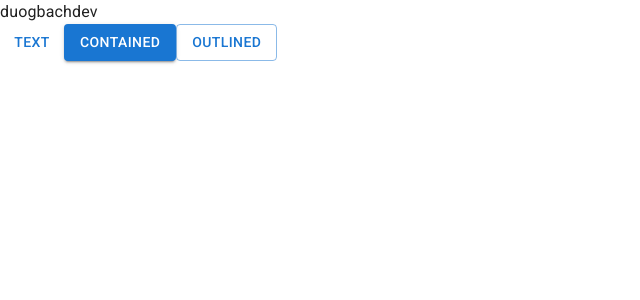
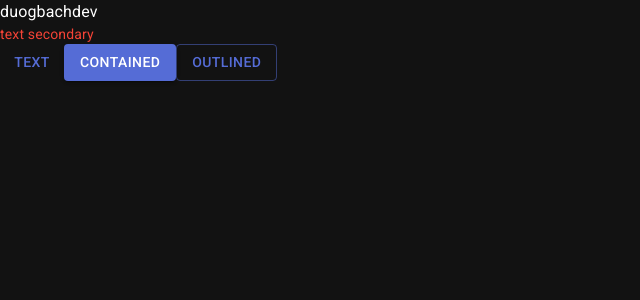
Before and after one commit to duogbachdev/trello-web, a React (Vite) app: page / in a window 1280 px wide. Shown: the top 300 px of the page, without its empty margins (0-640 px from the left). Built offline with nearby package versions, Linux system fonts and the light colour scheme.

Commit message:
Add Config MUI Theme

```diff
--- a/src/App.jsx
+++ b/src/App.jsx
@@ -1,9 +1,14 @@
 import Button from '@mui/material/Button'
+import Typography from '@mui/material/Typography'
 function App() {
 
   return (
     <>
       <div>duogbachdev</div>
+
+      <Typography variant="body2" color="text.secondary">text secondary</Typography>
+
+
       <Button variant="text">Text</Button>
       <Button variant="contained">Contained</Button>
       <Button variant="outlined">Outlined</Button>
--- a/src/main.jsx
+++ b/src/main.jsx
@@ -2,10 +2,14 @@
 import ReactDOM from 'react-dom/client'
 import App from './App.jsx'
 import CssBaseline from '@mui/material/CssBaseline'
+import { ThemeProvider } from '@mui/material/styles'
+import theme from './theme'
 
 ReactDOM.createRoot(document.getElementById('root')).render(
   <React.StrictMode>
-    <CssBaseline/>
-    <App />
+    <ThemeProvider theme={theme}>
+      <CssBaseline/>
+      <App />
+    </ThemeProvider>
   </React.StrictMode>
 )
--- /dev/null
+++ b/src/theme.js
@@ -0,0 +1,23 @@
+import { createTheme } from '@mui/material/styles'
+import { red } from '@mui/material/colors'
+
+// Create a theme instance.
+const theme = createTheme({
+  palette: {
+    mode: 'dark', // default is dark
+    primary: {
+      main: '#556cd6'
+    },
+    secondary: {
+      main: '#19857b'
+    },
+    error: {
+      main: red.A400
+    },
+    text: {
+      secondary: red[500]
+    }
+  }
+})
+
+export default theme
```
